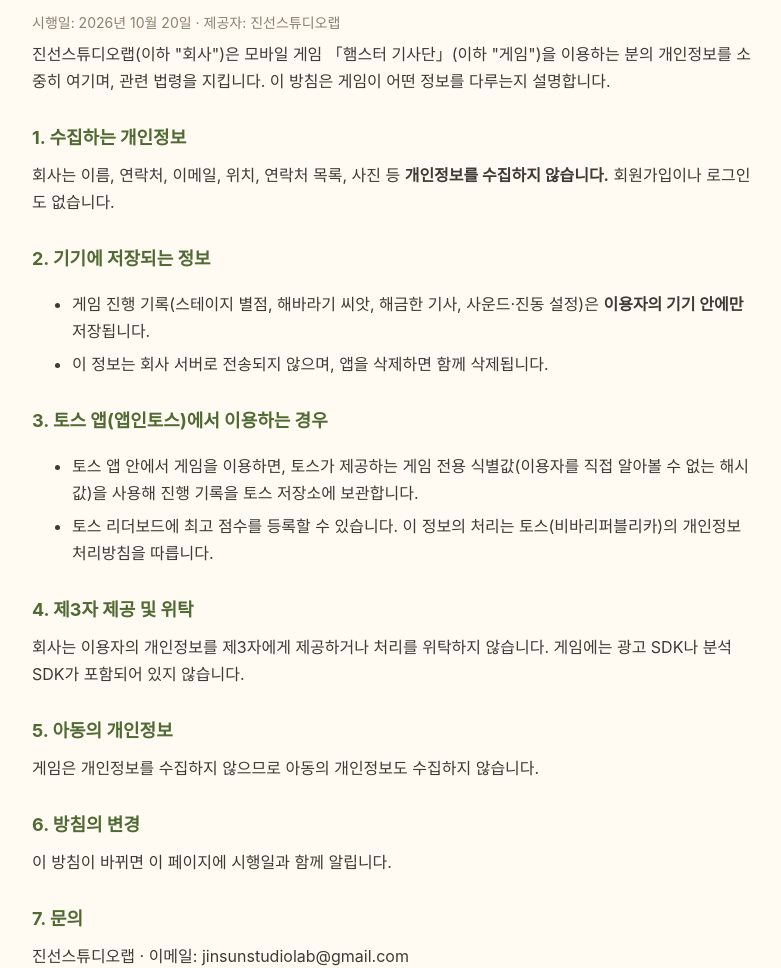
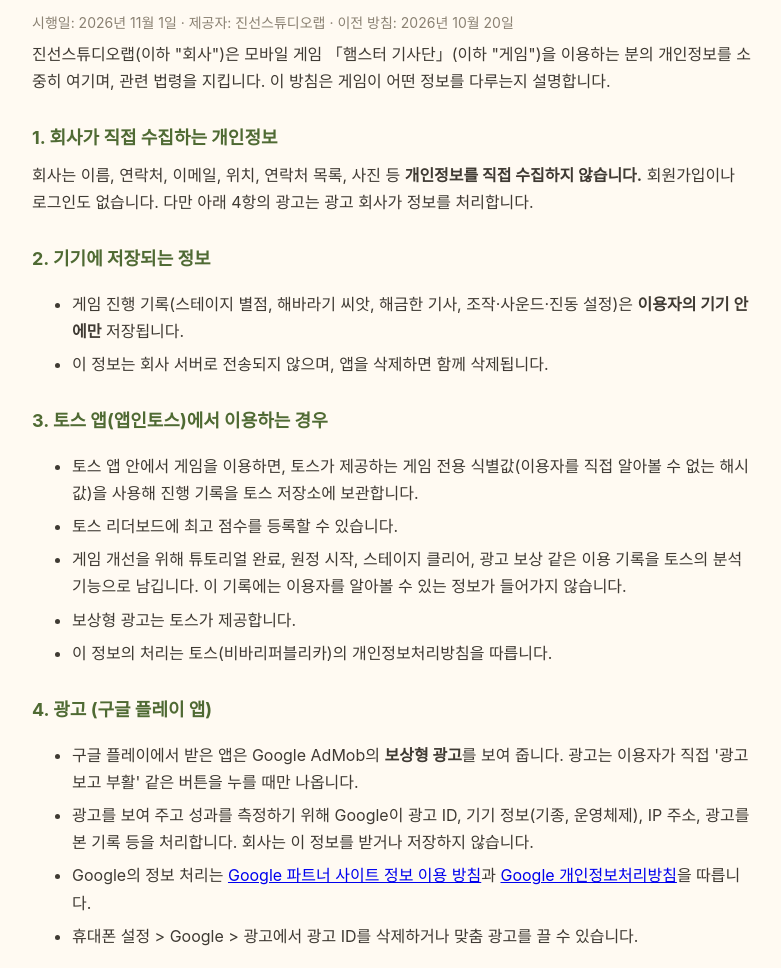
Before and after one commit to jinsunstudiolab/jinsunstudiolab.github.io, a plain HTML site: page hamster-knights/privacy.html in a window 1280 px wide. Shown: the part 68-1036 px from the top of the page, without its empty margins (248-1029 px from the left). Drawn offline with Linux system fonts and the light colour scheme.

Commit message:
햄스터 기사단 개인정보처리방침 개정: 구글 플레이 앱 AdMob 보상형 광고, 토스 이용 기록 안내
Co-Authored-By: Claude Opus 5.5 <noreply@anthropic.com>

```diff
--- a/hamster-knights/privacy.html
+++ b/hamster-knights/privacy.html
@@ -16,35 +16,46 @@
 <body>
 <main>
 <h1>햄스터 기사단 개인정보처리방침</h1>
-<p class="meta">시행일: 2026년 10월 20일 · 제공자: 진선스튜디오랩</p>
+<p class="meta">시행일: 2026년 11월 1일 · 제공자: 진선스튜디오랩 · 이전 방침: 2026년 10월 20일</p>
 
 <p>진선스튜디오랩(이하 "회사")은 모바일 게임 「햄스터 기사단」(이하 "게임")을 이용하는 분의 개인정보를 소중히 여기며, 관련 법령을 지킵니다. 이 방침은 게임이 어떤 정보를 다루는지 설명합니다.</p>
 
-<h2>1. 수집하는 개인정보</h2>
-<p>회사는 이름, 연락처, 이메일, 위치, 연락처 목록, 사진 등 <b>개인정보를 수집하지 않습니다.</b> 회원가입이나 로그인도 없습니다.</p>
+<h2>1. 회사가 직접 수집하는 개인정보</h2>
+<p>회사는 이름, 연락처, 이메일, 위치, 연락처 목록, 사진 등 <b>개인정보를 직접 수집하지 않습니다.</b> 회원가입이나 로그인도 없습니다. 다만 아래 4항의 광고는 광고 회사가 정보를 처리합니다.</p>
 
 <h2>2. 기기에 저장되는 정보</h2>
 <ul>
-  <li>게임 진행 기록(스테이지 별점, 해바라기 씨앗, 해금한 기사, 사운드·진동 설정)은 <b>이용자의 기기 안에만</b> 저장됩니다.</li>
+  <li>게임 진행 기록(스테이지 별점, 해바라기 씨앗, 해금한 기사, 조작·사운드·진동 설정)은 <b>이용자의 기기 안에만</b> 저장됩니다.</li>
   <li>이 정보는 회사 서버로 전송되지 않으며, 앱을 삭제하면 함께 삭제됩니다.</li>
 </ul>
 
 <h2>3. 토스 앱(앱인토스)에서 이용하는 경우</h2>
 <ul>
   <li>토스 앱 안에서 게임을 이용하면, 토스가 제공하는 게임 전용 식별값(이용자를 직접 알아볼 수 없는 해시 값)을 사용해 진행 기록을 토스 저장소에 보관합니다.</li>
-  <li>토스 리더보드에 최고 점수를 등록할 수 있습니다. 이 정보의 처리는 토스(비바리퍼블리카)의 개인정보처리방침을 따릅니다.</li>
+  <li>토스 리더보드에 최고 점수를 등록할 수 있습니다.</li>
+  <li>게임 개선을 위해 튜토리얼 완료, 원정 시작, 스테이지 클리어, 광고 보상 같은 이용 기록을 토스의 분석 기능으로 남깁니다. 이 기록에는 이용자를 알아볼 수 있는 정보가 들어가지 않습니다.</li>
+  <li>보상형 광고는 토스가 제공합니다.</li>
+  <li>이 정보의 처리는 토스(비바리퍼블리카)의 개인정보처리방침을 따릅니다.</li>
 </ul>
 
-<h2>4. 제3자 제공 및 위탁</h2>
-<p>회사는 이용자의 개인정보를 제3자에게 제공하거나 처리를 위탁하지 않습니다. 게임에는 광고 SDK나 분석 SDK가 포함되어 있지 않습니다.</p>
+<h2>4. 광고 (구글 플레이 앱)</h2>
+<ul>
+  <li>구글 플레이에서 받은 앱은 Google AdMob의 <b>보상형 광고</b>를 보여 줍니다. 광고는 이용자가 직접 '광고 보고 부활' 같은 버튼을 누를 때만 나옵니다.</li>
+  <li>광고를 보여 주고 성과를 측정하기 위해 Google이 광고 ID, 기기 정보(기종, 운영체제), IP 주소, 광고를 본 기록 등을 처리합니다. 회사는 이 정보를 받거나 저장하지 않습니다.</li>
+  <li>Google의 정보 처리는 <a href="https://policies.google.com/technologies/partner-sites?hl=ko">Google 파트너 사이트 정보 이용 방침</a>과 <a href="https://policies.google.com/privacy?hl=ko">Google 개인정보처리방침</a>을 따릅니다.</li>
+  <li>휴대폰 설정 &gt; Google &gt; 광고에서 광고 ID를 삭제하거나 맞춤 광고를 끌 수 있습니다.</li>
+</ul>
 
-<h2>5. 아동의 개인정보</h2>
-<p>게임은 개인정보를 수집하지 않으므로 아동의 개인정보도 수집하지 않습니다.</p>
+<h2>5. 제3자 제공 및 위탁</h2>
+<p>회사는 이용자의 개인정보를 제3자에게 제공하거나 처리를 위탁하지 않습니다. 위 3·4항의 토스와 Google은 각자의 방침에 따라 정보를 처리합니다.</p>
 
-<h2>6. 방침의 변경</h2>
+<h2>6. 아동의 개인정보</h2>
+<p>게임은 만 13세 이상을 대상으로 합니다. 회사는 아동의 개인정보를 직접 수집하지 않습니다.</p>
+
+<h2>7. 방침의 변경</h2>
 <p>이 방침이 바뀌면 이 페이지에 시행일과 함께 알립니다.</p>
 
-<h2>7. 문의</h2>
+<h2>8. 문의</h2>
 <p>진선스튜디오랩 · 이메일: jinsunstudiolab@gmail.com</p>
 </main>
 </body>
```
